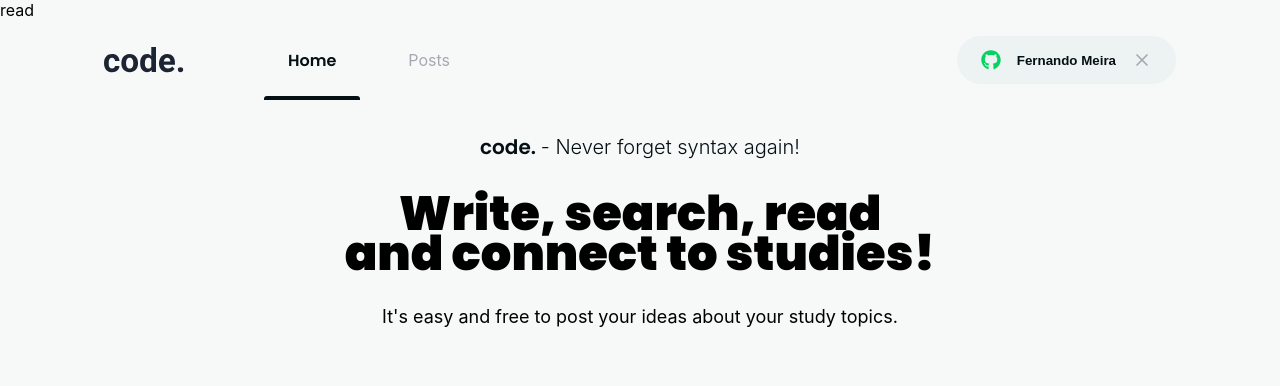
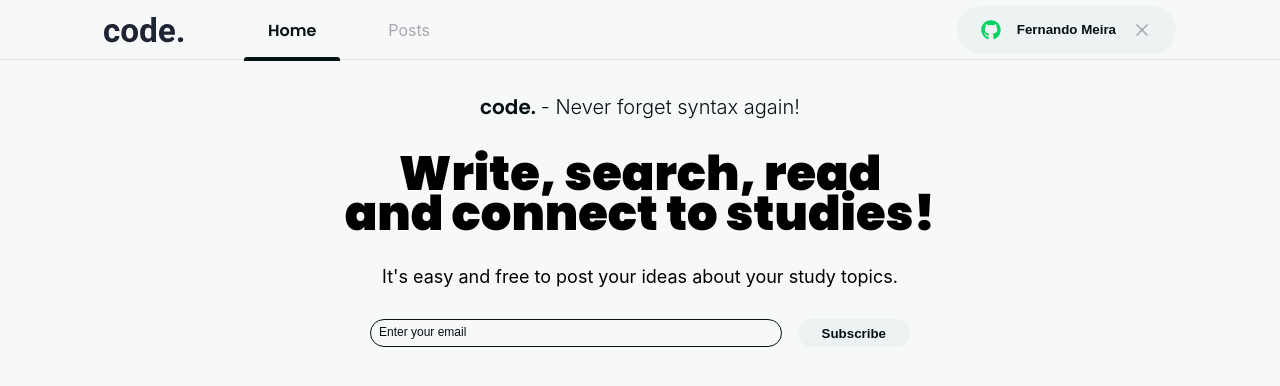
Before and after one commit to fernando-meira/codedot, a Next.js app: page / in a window 1280 px wide. Shown: the top 386 px of the page. Built offline with nearby package versions, Linux system fonts and the light colour scheme; a web font is replaced by a local one.

Commit message:
feat: many changes, including added input component and subscribe section.

```diff
--- a/src/components/Header/styles.ts
+++ b/src/components/Header/styles.ts
@@ -1,6 +1,6 @@
 import styled, { css, DefaultTheme } from 'styled-components';
 
-const defaultSpacing = '8rem';
+const defaultSpacing = '6rem';
 
 const anchorModifiers = {
   isActive: (theme: DefaultTheme) => css`
@@ -14,7 +14,7 @@ const anchorModifiers = {
 
       width: 100%;
       height: 4px;
-      bottom: 1px;
+      bottom: 0px;
       border-radius: 3px 3px 0 0;
 
       background: ${theme.colors.secondary};
@@ -23,7 +23,10 @@ const anchorModifiers = {
 };
 
 export const Container = styled.div`
-  height: ${defaultSpacing};
+  ${({ theme }) => css`
+    height: ${defaultSpacing};
+    border-bottom: 1px solid ${theme.colors.gray[300]};
+  `}
 `;
 
 export const Content = styled.div`
--- /dev/null
+++ b/src/components/Input/index.tsx
@@ -0,0 +1,16 @@
+import { forwardRef, InputHTMLAttributes } from 'react';
+
+import * as S from './styles';
+
+const Input: React.ForwardRefRenderFunction<
+  HTMLInputElement,
+  InputHTMLAttributes<HTMLInputElement>
+> = ({ ...rest }, ref) => {
+  return (
+    <S.Container>
+      <S.Input ref={ref} type="text" {...rest} />
+    </S.Container>
+  );
+};
+
+export default forwardRef(Input);
--- /dev/null
+++ b/src/components/Input/styles.ts
@@ -0,0 +1,28 @@
+import styled, { css } from 'styled-components';
+
+export const Container = styled.div`
+  ${({ theme }) => css`
+    height: ${theme.sizes.small};
+    border-radius: ${theme.sizes.small};
+    padding: 0 ${theme.spacings.xxsmall};
+    border: 1px solid ${theme.colors.secondary};
+
+    flex: 1;
+
+    > input {
+      width: 100%;
+      border: none;
+      outline: none;
+
+      background: transparent;
+      color: ${theme.colors.secondary};
+
+      &::placeholder {
+        color: ${theme.colors.secondary};
+        font-size: ${theme.font.sizes.xsmall};
+      }
+    }
+  `}
+`;
+
+export const Input = styled.input``;
--- a/src/components/SignInButton/styles.ts
+++ b/src/components/SignInButton/styles.ts
@@ -15,9 +15,9 @@ const buttonModifiers = {
 export const Container = styled.button<ButtonProps>`
   ${({ theme, isLoggedIn }) => css`
     border: none;
-    height: 4.8rem;
-    border-radius: 4.8rem;
+    height: ${theme.sizes.large};
     padding: 0 ${theme.spacings.small};
+    border-radius: ${theme.sizes.large};
 
     display: flex;
     align-items: center;
--- a/src/components/index.tsx
+++ b/src/components/index.tsx
@@ -1,3 +1,4 @@
+export { default as Input } from './Input';
 export { default as Header } from './Header';
 export { default as Button } from './Button';
 export { default as SignInButton } from './SignInButton';
--- a/src/pages/index.tsx
+++ b/src/pages/index.tsx
@@ -1,6 +1,6 @@
 import Head from 'next/head';
 
-import { Header } from '~/components';
+import { Button, Header, Input } from '~/components';
 
 import * as S from '~/styles/pages/home.styles';
 
@@ -10,8 +10,9 @@ export default function Home() {
       <Head>
         <title>codeDot</title>
       </Head>
-      read
+
       <Header />
+
       <S.Section>
         <S.MainMessage>
           code. <span>- Never forget syntax again!</span>
@@ -23,8 +24,14 @@ export default function Home() {
         </S.Title>
 
         <S.Subtitle>
-          It's easy and free to post your ideas about your study topics.
+          {"It's easy and free to post your ideas about your study topics."}
         </S.Subtitle>
+
+        <S.SubscribeSection>
+          <Input placeholder="Enter your email" />
+
+          <Button title="subscribe" />
+        </S.SubscribeSection>
       </S.Section>
     </S.Container>
   );
--- a/src/styles/pages/home.styles.ts
+++ b/src/styles/pages/home.styles.ts
@@ -1,4 +1,6 @@
 import styled, { css } from 'styled-components';
+
+import * as ButtonStyles from 'components/Button/styles';
 
 export const Container = styled.main``;
 
@@ -46,3 +48,19 @@ export const Subtitle = styled.h3`
     font-size: ${theme.font.sizes.large};
   `}
 `;
+
+export const SubscribeSection = styled.div`
+  ${({ theme }) => css`
+    width: 100%;
+    max-width: 540px;
+    margin-top: ${theme.spacings.medium};
+
+    display: flex;
+    align-items: center;
+    justify-content: center;
+
+    ${ButtonStyles.Container} {
+      margin-left: ${theme.spacings.xsmall};
+    }
+  `}
+`;
--- a/src/styles/theme.ts
+++ b/src/styles/theme.ts
@@ -68,4 +68,9 @@ export default {
     modal: 40,
     alwaysOnTop: 50,
   },
+  sizes: {
+    small: '2.8rem',
+    medium: '3.4rem',
+    large: '4.8rem',
+  },
 };
```
Also changed, not shown: 1 other file (tests, documents, lock files or other folders).
